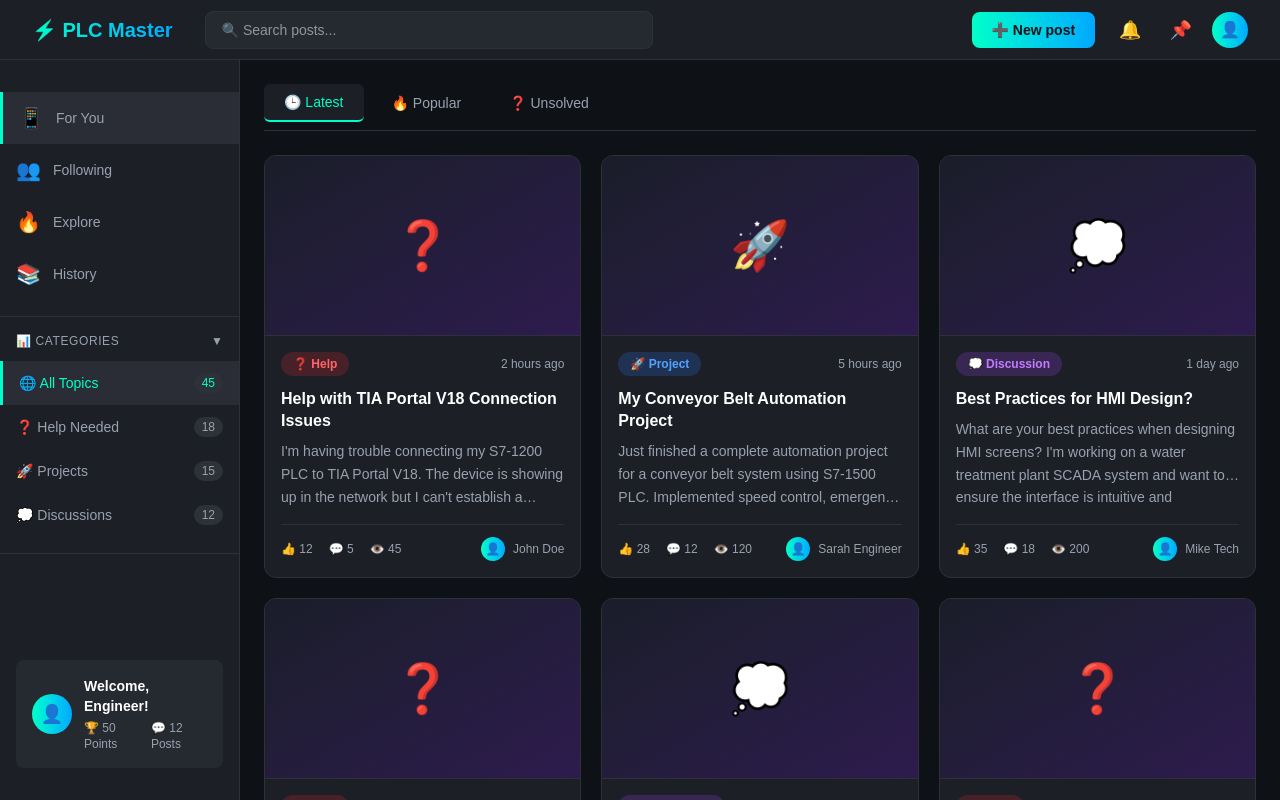
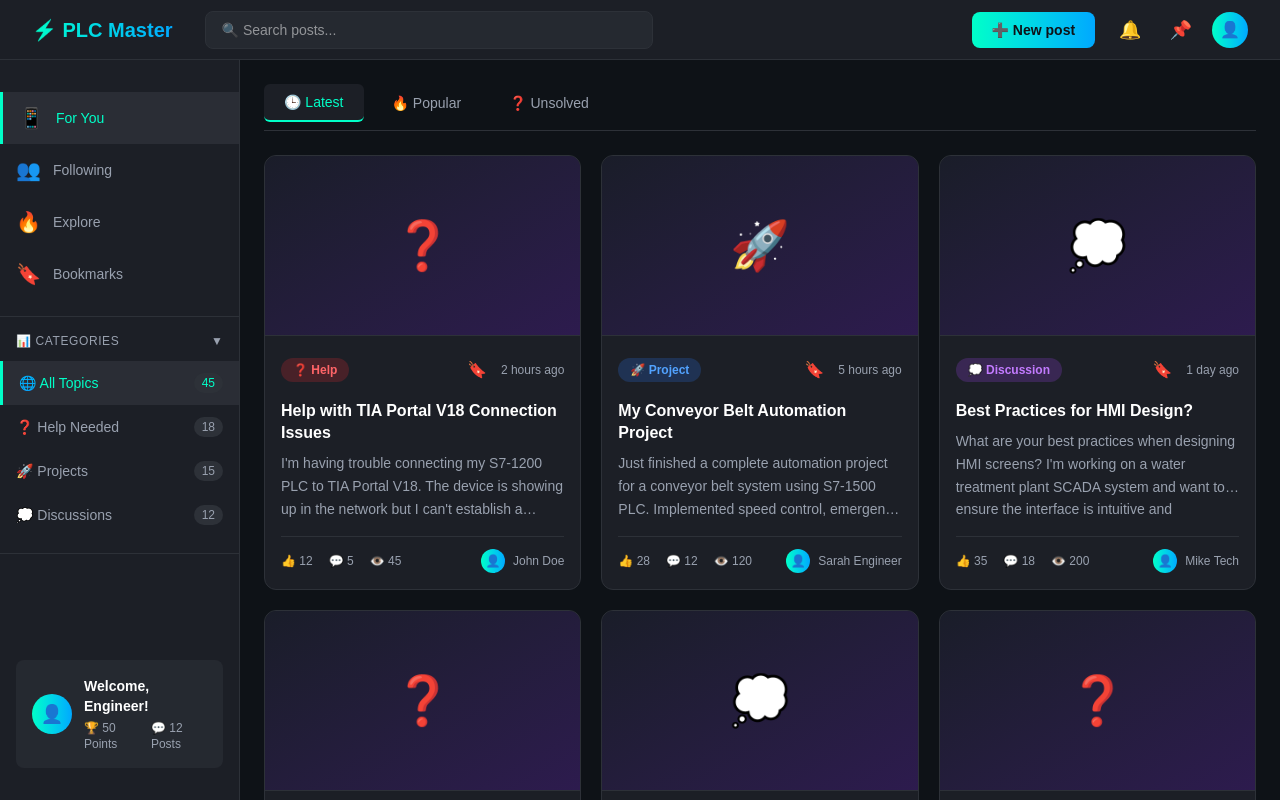
Before and after one commit to sployal/PLC_master, a Next.js app: page /community in a window 1280 px wide. Built offline with nearby package versions, Linux system fonts and the light colour scheme.

Commit message:
added bookmarks to the posts

```diff
--- a/src/app/community/page.tsx
+++ b/src/app/community/page.tsx
@@ -132,6 +132,8 @@ export default function CommunityPage() {
   const [showPostModal, setShowPostModal] = useState(false);
   const [selectedPost, setSelectedPost] = useState<Post | null>(null);
   const [newComment, setNewComment] = useState('');
+  const [bookmarkedPosts, setBookmarkedPosts] = useState<Set<number>>(new Set());
+  const [showBookmarks, setShowBookmarks] = useState(false);
 
   // Form states
   const [newPostTitle, setNewPostTitle] = useState('');
@@ -163,9 +165,28 @@ export default function CommunityPage() {
     return styles[category as keyof typeof styles] || 'bg-gray-500/20 text-gray-400';
   };
 
+  // Toggle bookmark
+  const toggleBookmark = (postId: number, e: React.MouseEvent) => {
+    e.stopPropagation(); // Prevent opening post modal when clicking bookmark
+    setBookmarkedPosts(prev => {
+      const newSet = new Set(prev);
+      if (newSet.has(postId)) {
+        newSet.delete(postId);
+      } else {
+        newSet.add(postId);
+      }
+      return newSet;
+    });
+  };
+
   // Filter and search posts
   const getFilteredPosts = () => {
     let filtered = [...posts];
+
+    // Filter by bookmarks if bookmarks view is active
+    if (showBookmarks) {
+      filtered = filtered.filter(post => bookmarkedPosts.has(post.id));
+    }
 
     if (selectedCategory !== 'all') {
       filtered = filtered.filter(post => post.category === selectedCategory);
@@ -350,7 +371,17 @@ export default function CommunityPage() {
         <aside className="hidden md:flex bg-[#1C1F26] border-r border-[#2D3138] overflow-y-auto flex-col py-4 no-scrollbar">
           {/* Navigation */}
           <nav className="py-4 border-b border-[#2D3138]">
-            <div className="flex items-center px-4 py-3 text-gray-400 hover:bg-[#252930] hover:text-white transition-colors cursor-pointer gap-3 border-l-3 border-[#00ffc8] bg-[#2A2D35] text-[#00ffc8]">
+            <div
+              onClick={() => {
+                setShowBookmarks(false);
+                setSelectedCategory('all');
+              }}
+              className={`flex items-center px-4 py-3 transition-colors cursor-pointer gap-3 ${
+                !showBookmarks
+                  ? 'text-[#00ffc8] bg-[#2A2D35] border-l-3 border-[#00ffc8]'
+                  : 'text-gray-400 hover:bg-[#252930] hover:text-white'
+              }`}
+            >
               <span className="text-xl">📱</span>
               <span className="text-sm">For You</span>
             </div>
@@ -362,9 +393,19 @@ export default function CommunityPage() {
               <span className="text-xl">🔥</span>
               <span className="text-sm">Explore</span>
             </div>
-            <div className="flex items-center px-4 py-3 text-gray-400 hover:bg-[#252930] hover:text-white transition-colors cursor-pointer gap-3">
-              <span className="text-xl">📚</span>
-              <span className="text-sm">History</span>
+            <div
+              onClick={() => {
+                setShowBookmarks(!showBookmarks);
+                setSelectedCategory('all');
+              }}
+              className={`flex items-center px-4 py-3 transition-colors cursor-pointer gap-3 ${
+                showBookmarks
+                  ? 'text-[#00ffc8] bg-[#2A2D35] border-l-3 border-[#00ffc8]'
+                  : 'text-gray-400 hover:bg-[#252930] hover:text-white'
+              }`}
+            >
+              <span className="text-xl">🔖</span>
+              <span className="text-sm">Bookmarks</span>
             </div>
           </nav>
 
@@ -459,7 +500,20 @@ export default function CommunityPage() {
                     <span className={`px-3 py-1 rounded-xl text-xs font-semibold ${getCategoryStyles(post.category)}`}>
                       {getCategoryIcon(post.category)} {post.category.charAt(0).toUpperCase() + post.category.slice(1)}
                     </span>
+                    <div className="flex items-center gap-2">
+                      <button
+                        onClick={(e) => toggleBookmark(post.id, e)}
+                        className={`p-1.5 rounded-lg transition-all hover:scale-110 ${
+                          bookmarkedPosts.has(post.id)
+                            ? 'text-yellow-400 hover:text-yellow-300 bg-yellow-400/10'
+                            : 'text-gray-400 hover:text-yellow-400 hover:bg-yellow-400/10'
+                        }`}
+                        title={bookmarkedPosts.has(post.id) ? 'Remove bookmark' : 'Add bookmark'}
+                      >
+                        <span className="text-base">🔖</span>
+                      </button>
                       <span className="text-xs text-gray-400">{post.time}</span>
+                    </div>
                   </div>
                   <h3 className="text-base font-semibold text-white mb-2 line-clamp-2 leading-snug">
                     {post.title}
@@ -599,12 +653,25 @@ export default function CommunityPage() {
       {showPostModal && selectedPost && (
         <div className="fixed inset-0 bg-black/85 backdrop-blur-sm z-[1000] flex items-center justify-center p-4">
           <div className="bg-[#1C1F26] border border-[#2D3138] rounded-2xl w-full max-w-4xl max-h-[85vh] overflow-y-auto p-6 md:p-8 relative custom-scrollbar">
+            <div className="absolute right-4 top-4 md:right-6 md:top-6 flex items-center gap-3">
+              <button
+                onClick={(e) => selectedPost && toggleBookmark(selectedPost.id, e)}
+                className={`p-2 rounded-lg transition-all hover:scale-110 ${
+                  selectedPost && bookmarkedPosts.has(selectedPost.id)
+                    ? 'text-yellow-400 hover:text-yellow-300 bg-yellow-400/10'
+                    : 'text-gray-400 hover:text-yellow-400 hover:bg-yellow-400/10'
+                }`}
+                title={selectedPost && bookmarkedPosts.has(selectedPost.id) ? 'Remove bookmark' : 'Add bookmark'}
+              >
+                <span className="text-xl">🔖</span>
+              </button>
               <button
                 onClick={() => setShowPostModal(false)}
-              className="absolute right-4 top-4 md:right-6 md:top-6 text-2xl text-gray-400 hover:text-[#00ffc8] hover:rotate-90 transition-all"
+                className="text-2xl text-gray-400 hover:text-[#00ffc8] hover:rotate-90 transition-all"
               >
                 ×
               </button>
+            </div>
 
             {/* Post Header */}
             <div className="mb-8">
@@ -641,10 +708,23 @@ export default function CommunityPage() {
             </div>
 
             {/* Post Stats */}
-            <div className="flex gap-4 md:gap-6 text-sm text-gray-400 mb-8 pb-8 border-b border-[#2D3138]">
+            <div className="flex gap-4 md:gap-6 items-center text-sm text-gray-400 mb-8 pb-8 border-b border-[#2D3138]">
               <span>👍 {selectedPost.likes}</span>
               <span>💬 {selectedPost.comments}</span>
               <span>👁️ {selectedPost.views}</span>
+              <button
+                onClick={(e) => toggleBookmark(selectedPost.id, e)}
+                className={`ml-auto px-3 py-1.5 rounded-lg transition-all flex items-center gap-2 ${
+                  bookmarkedPosts.has(selectedPost.id)
+                    ? 'text-yellow-400 bg-yellow-400/10 hover:bg-yellow-400/20'
+                    : 'text-gray-400 hover:text-yellow-400 hover:bg-yellow-400/10'
+                }`}
+              >
+                <span>🔖</span>
+                <span className="text-xs">
+                  {bookmarkedPosts.has(selectedPost.id) ? 'Bookmarked' : 'Bookmark'}
+                </span>
+              </button>
             </div>
 
             {/* Comments Section */}
```
Lines whose indentation alone changed are shown as unchanged.
